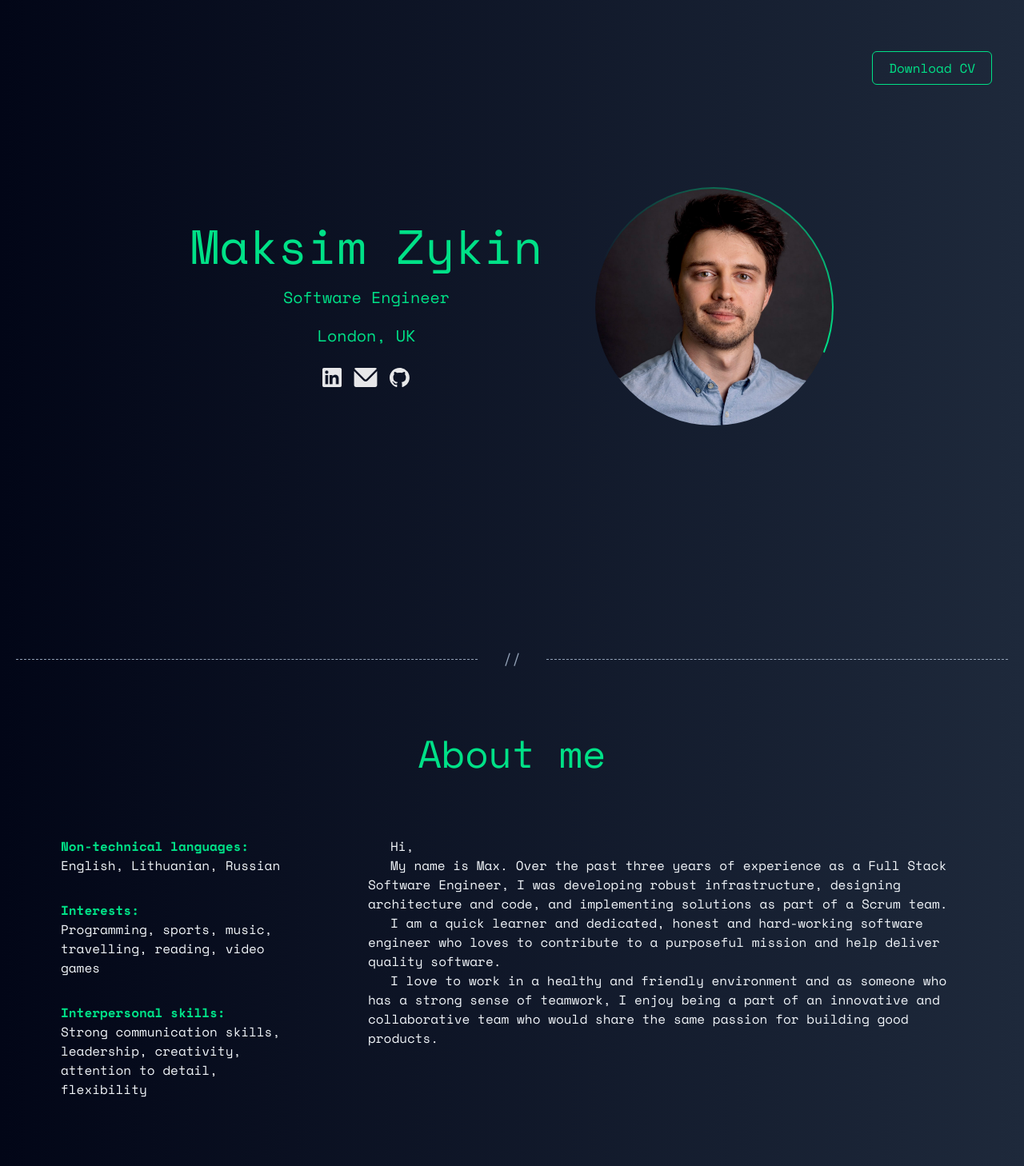
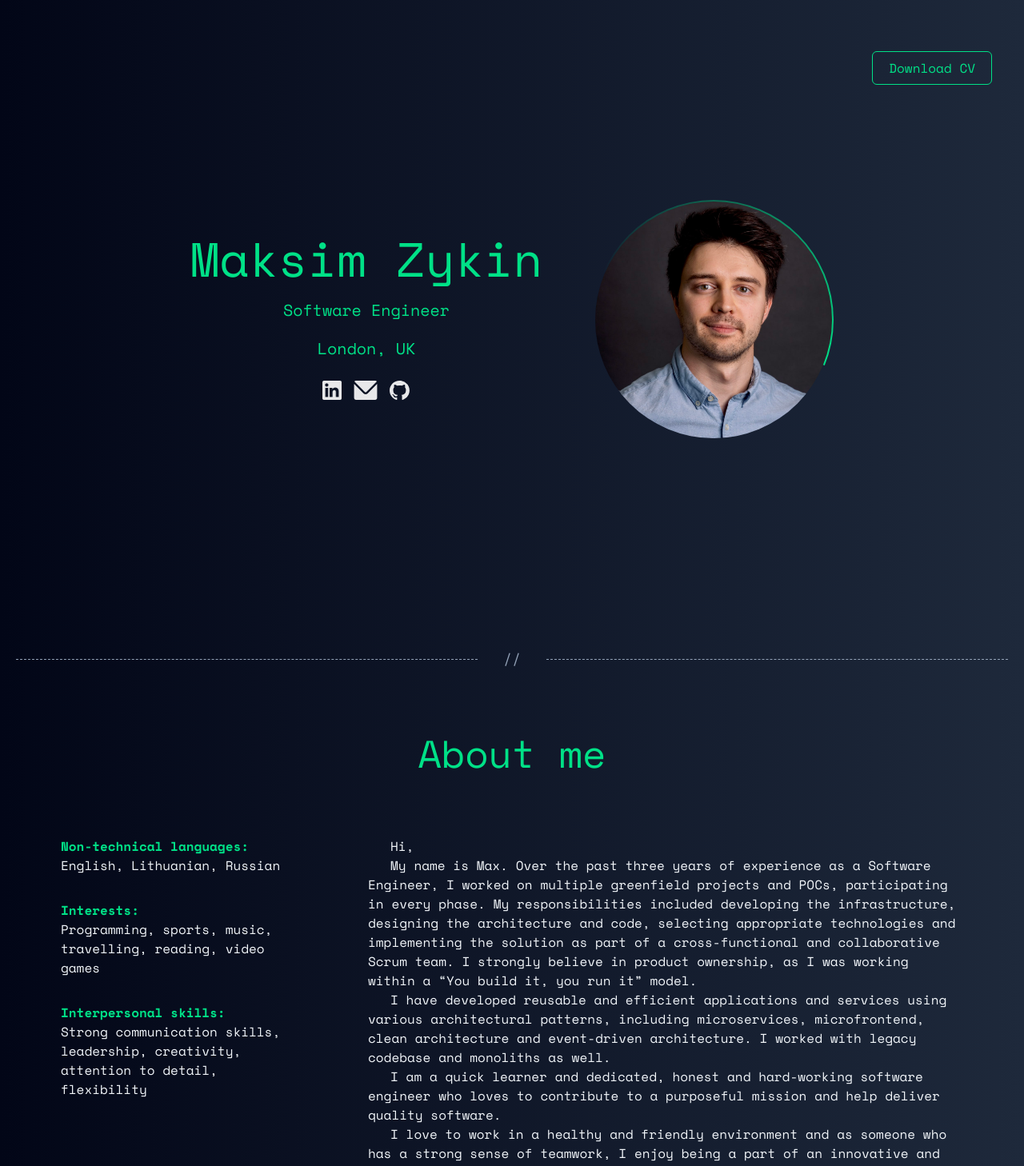
Before and after one commit to maxzkn/portfolio-website, a Next.js app: page / in a window 1280 px wide. Shown: the top 1458 px of the page at 80% size. Built offline with nearby package versions, Linux system fonts and the light colour scheme.

Commit message:
update CV

```diff
--- a/src/components/AboutMe.tsx
+++ b/src/components/AboutMe.tsx
@@ -35,10 +35,20 @@ export const AboutMe: FC = () => {
         <div>
           <p className="text-indent">Hi,</p>
           <p className="text-indent">
-            My name is Max. Over the past three years of experience as a Full
-            Stack Software Engineer, I was developing robust infrastructure,
-            designing architecture and code, and implementing solutions as part
-            of a Scrum team.
+            My name is Max. Over the past three years of experience as a
+            Software Engineer, I worked on multiple greenfield projects and
+            POCs, participating in every phase. My responsibilities included
+            developing the infrastructure, designing the architecture and code,
+            selecting appropriate technologies and implementing the solution as
+            part of a cross-functional and collaborative Scrum team. I strongly
+            believe in product ownership, as I was working within a “You build
+            it, you run it” model.
+          </p>
+          <p className="text-indent">
+            I have developed reusable and efficient applications and services
+            using various architectural patterns, including microservices,
+            microfrontend, clean architecture and event-driven architecture. I
+            worked with legacy codebase and monoliths as well.
           </p>
           <p className="text-indent">
             I am a quick learner and dedicated, honest and hard-working software
--- a/src/components/Experience/constants.ts
+++ b/src/components/Experience/constants.ts
@@ -11,11 +11,11 @@ export const workExperienceItems: ExperienceItemProps[] = [
     institution: "Revel Systems",
     dates: "2022 - 2024",
     description:
-        "As part of a Scrum team, I worked on multiple greenfield \
+      "As part of a cross-functional Scrum team, I worked on multiple greenfield \
         projects and POCs, participating in every phase. My responsibilities \
         included developing the infrastructure, designing the \
         architecture and code, selecting appropriate technologies and \
-        implementing the solution.",
+        implementing the solution. I worked with legacy code as well.",
   },
   {
     icon: workIcon,
--- a/src/components/Header/Header.tsx
+++ b/src/components/Header/Header.tsx
@@ -34,7 +34,7 @@ export const Header: FC = () => {
       )}
       <div
         ref={headerRef}
-        className={`flex lg:flex-row-reverse ${isMobileLandscape ? "mb-10 flex-row-reverse" : "mb-8 flex-col"} items-center justify-center gap-8 lg:gap-16 transition transform duration-500 ${isHeaderIntersecting ? "scale-100 opacity-100" : "scale-90 opacity-0"}`}
+        className={`flex lg:flex-row-reverse ${isMobileLandscape ? "mb-10 flex-row-reverse" : "flex-col"} ${isMobile ? "mb-8" : ""} items-center justify-center gap-8 lg:gap-16 transition transform duration-500 ${isHeaderIntersecting ? "scale-100 opacity-100" : "scale-90 opacity-0"}`}
       >
         <div className="relative w-[200px] h-[200px] md:w-[240px] md:h-[240px] lg:w-[300px] lg:h-[300px] rounded-full before:absolute before:top-[-50%] before:right-[-50%] before:bottom-[-50%] before:left-[-50%] before:bg-[conic-gradient(transparent,transparent,#00e187)] before:animate-spin-slow overflow-hidden">
           <div className="absolute flex justify-center items-center top-[2px] left-[2px] bottom-[2px] right-[2px]">
```
Also changed, not shown: 1 other file (tests, documents, lock files or other folders). Lines whose indentation alone changed are shown as unchanged.
